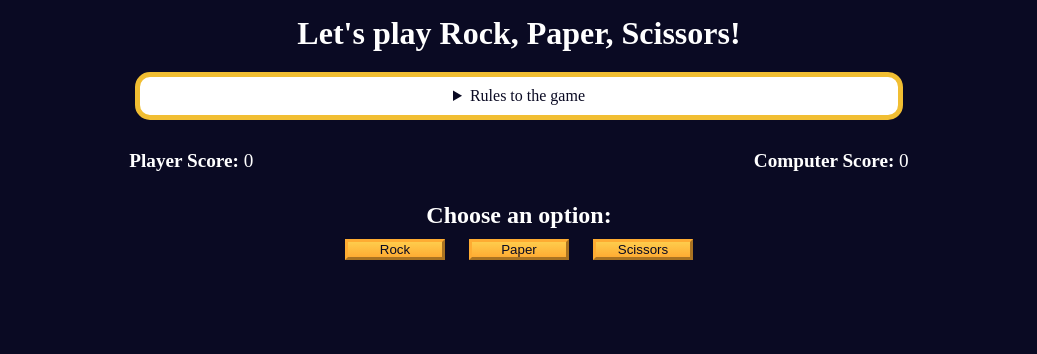
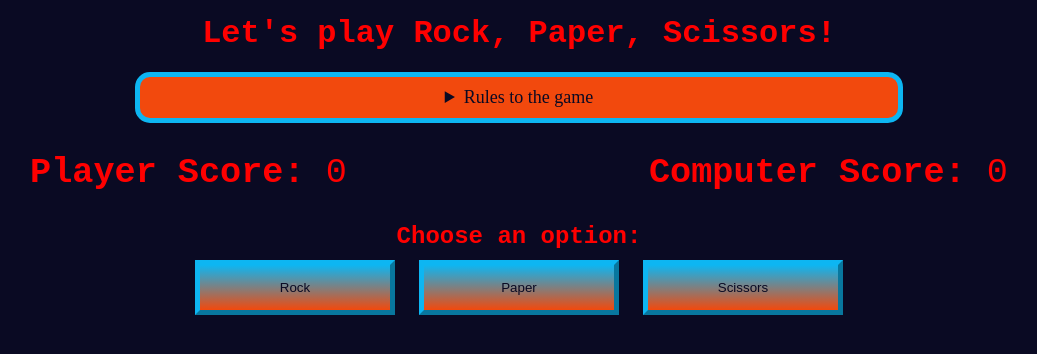
Before and after one commit to JohnFairbanks/mctc-client-side, a plain HTML site: page rock-paper-scissors/index.html in a window 1280 px wide. Shown: the whole page, without its empty margins (121-1158 px from the left). Drawn offline with Linux system fonts and the light colour scheme.

Commit message:
Update styles use reddish theme.

```diff
--- a/rock-paper-scissors/css/styles.css
+++ b/rock-paper-scissors/css/styles.css
@@ -21,30 +21,39 @@ body {
 
 h1 {
   margin: 15px 0 20px;
+  font-family:'Courier New', Courier, monospace;
+  color: red;
+}
+
+h2 {
+    font-family:'Courier New', Courier, monospace;
+    color: red;
 }
 
 .btn {
   cursor: pointer;
-  width: 100px;
+  width: 200px;
+  height: 55px;
   margin: 10px;
   color: var(--very-dark-blue);
   background-color: var(--golden-yellow);
-  background-image: linear-gradient(#fecc4c, #ffac33);
-  border-color: var(--golden-yellow);
-  border-width: 3px;
+  background-image: linear-gradient(#0DB6F2, #F2490D);
+  border-color: #0DB6F2;
+  border-width: 5px;
 }
 
 .btn:hover {
-  background-image: linear-gradient(#ffcc4c, #f89808);
+  background-image: linear-gradient(#ffcc4c, #F2490D);
 }
 
 .rules-container {
   padding: 10px 0;
   margin: auto;
   border-radius: 15px;
-  border: 5px solid var(--yellow);
-  background-color: var(--white);
+  border: 5px solid #0DB6F2;
+  background-color: #F2490D;
   color: var(--very-dark-blue);
+  font-size: large;
 }
 
 .rules-container ul {
@@ -65,7 +74,9 @@ h1 {
   display: flex;
   justify-content: space-around;
   margin: 30px 0;
-  font-size: 1.2rem;
+  font-size: 2.2rem;
+  font-family:'Courier New', Courier, monospace;
+  color: red;
 }
 
 .score {
```
